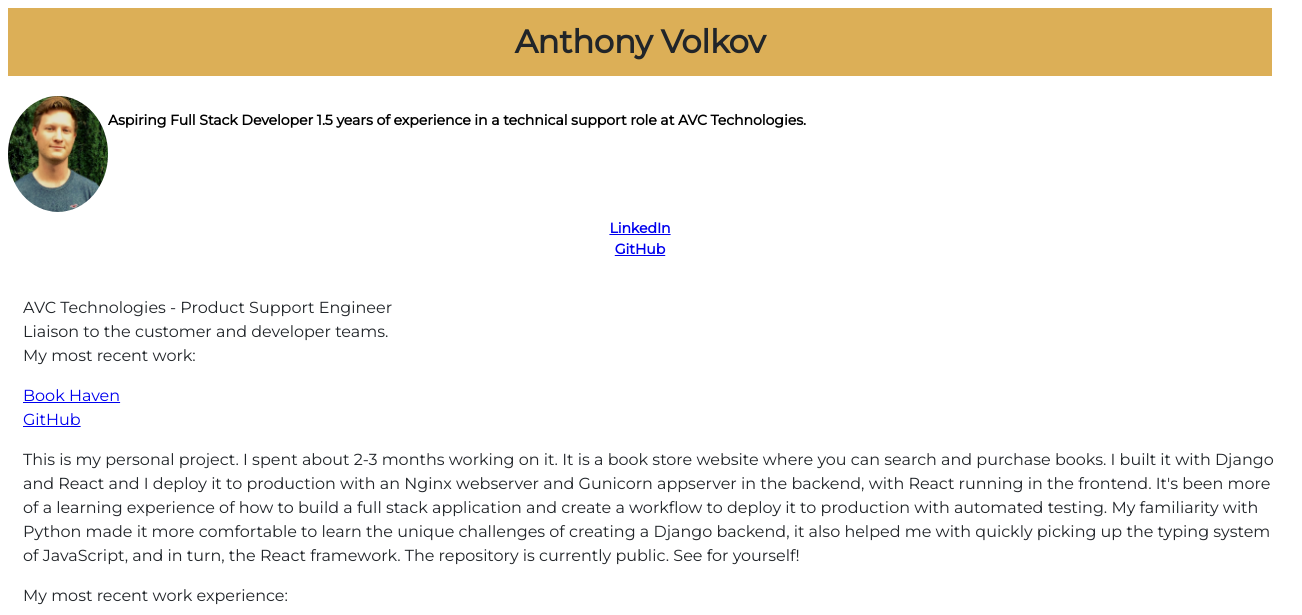
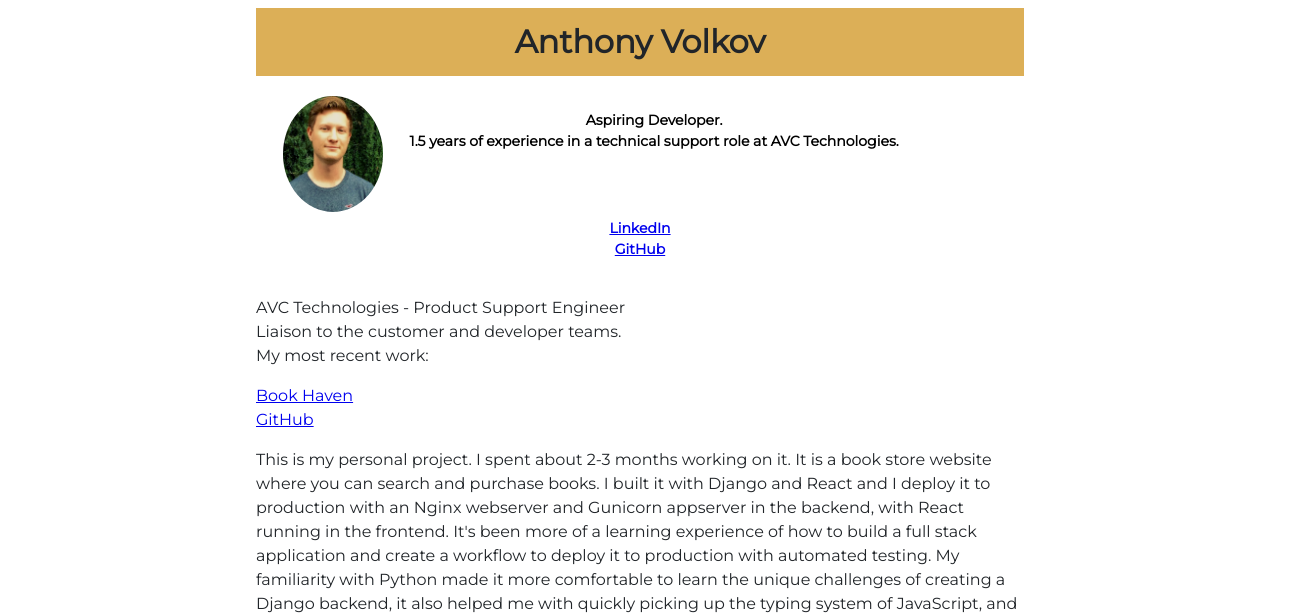
Before and after one commit to juandeaglio/juandeaglio.github.io, a plain HTML site: page index.html in a window 1280 px wide. Shown: the top 615 px of the page, 1302 px wide, since content can reach past the window. Drawn offline with Linux system fonts and the light colour scheme.

Commit message:
Styling mobile friendly

```diff
--- a/index.html
+++ b/index.html
@@ -6,6 +6,8 @@
         <title>Anthony Volkov</title>
     </head>
     <body>
+        <div class="container">
+
             <h1 class="name_title">Anthony Volkov</h1>
             <div class="portfolio_header">
                 <div class="portfolio_blob">
@@ -14,7 +16,8 @@
                     </div>
                     <div class="portfolio_text">
                         <p>
-                        Aspiring Full Stack Developer
+                            Aspiring Developer.
+                            <br />
                             1.5 years of experience in a technical support role at AVC Technologies.
                         </p>
                     </div>
@@ -29,7 +32,6 @@
                     </a>
                 </div>
             </div>
-        <div class="container">
             <div class="portfolio_content">
                 <div class="item">
                     <p class="item_header">
--- a/styles.css
+++ b/styles.css
@@ -24,6 +24,18 @@ body {
     color: #000;
     border-radius: 10px;
 }
+
+
+@media only screen and (min-width: 768px)
+{
+    .container {
+        max-width: 768px;
+    }
+    .headshot{
+        max-width: 20%;
+    }
+}
+
 .portfolio_blob{
     border-radius: 10px;
     display: flex;
@@ -37,11 +49,15 @@ body {
     margin-bottom: 0px;
     text-align: center;
 }
-.portfolio_blob img{
+.headshot img{
     width: 100px;
     height: auto;
     border-radius: 50%;
+    margin-left: 0;
 }
 .headshot{
-    width: 100px;
+    min-width: 100px;
+    width: 20%;
+    height: 100%;
+    margin-left: 0;
 }
```
Lines whose indentation alone changed are shown as unchanged.
